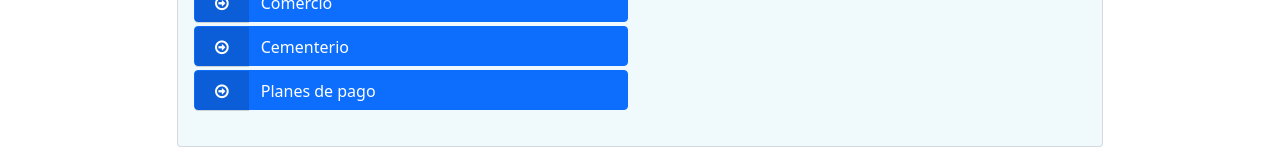
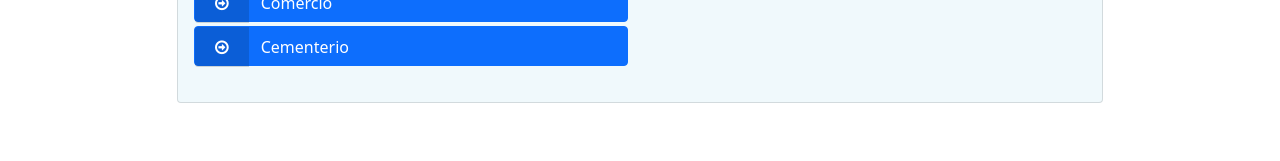
Before and after one commit to gonpineiro/totemtributos-neuquen, a React (Create React App) app: page / in a window 1280 px wide. Shown: the part 252-413 px from the top of the page. Built offline with nearby package versions, Linux system fonts and the light colour scheme.

Commit message:
:remove: Planes de pago

```diff
--- a/src/components/main/index.tsx
+++ b/src/components/main/index.tsx
@@ -15,7 +15,7 @@ const Main = () => {
                                     <TipoImp name={'Inmuebles'} url={'/apps/totems/inmuebles'} />
                                     <TipoImp name={'Comercio'} url={'/apps/totems/comercio'} />
                                     <TipoImp name={'Cementerio'} url={'/apps/totems/cementerio'} />
-                                    <TipoImp name={'Planes de pago'} url={'/apps/totems/plan-de-pago'} />
+                                    {/* <TipoImp name={'Planes de pago'} url={'/apps/totems/plan-de-pago'} /> */}
                                     {/* <a href="comercio.html" type="button" className="btn btn-primary btn-labeled text-left mb-1">
                                             <span className="btn-label"><i className="fa fa-arrow-circle-o-right" aria-hidden="true"></i></span>Comercio
                                         </a>
```
